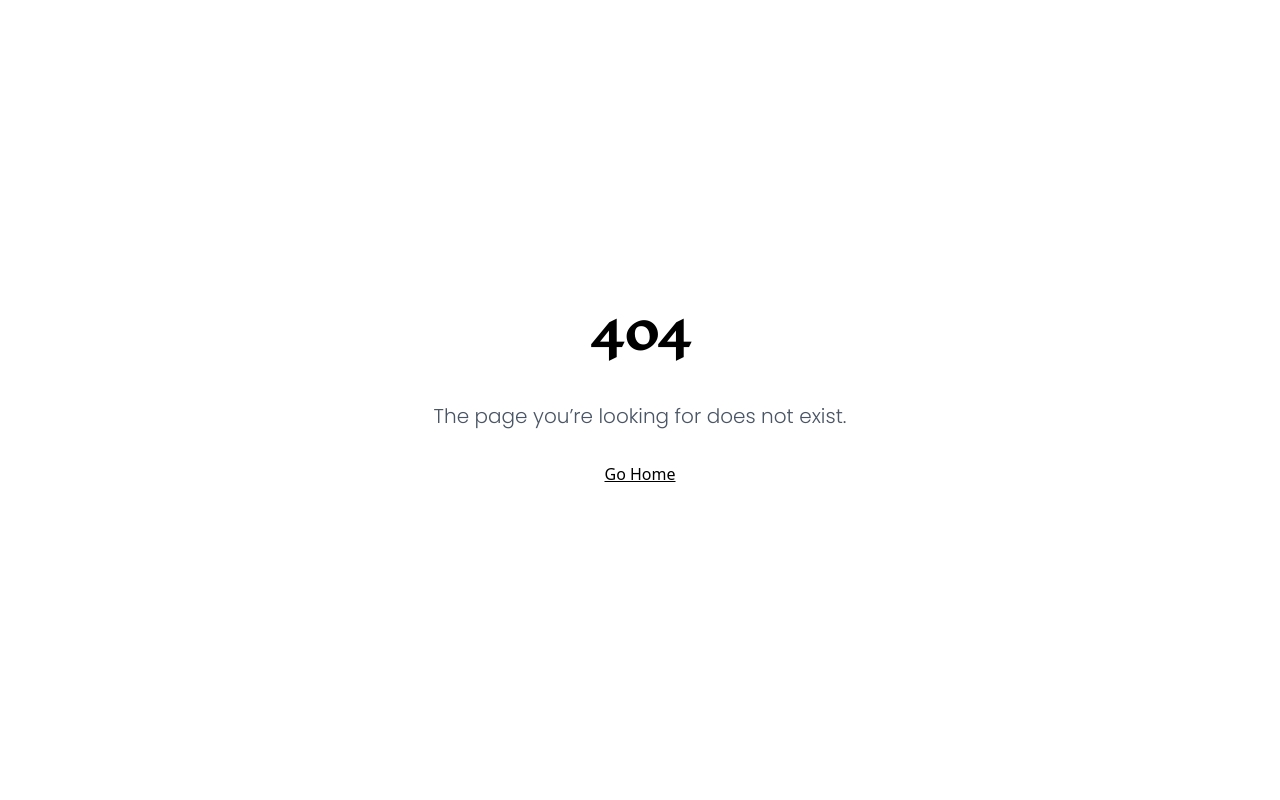
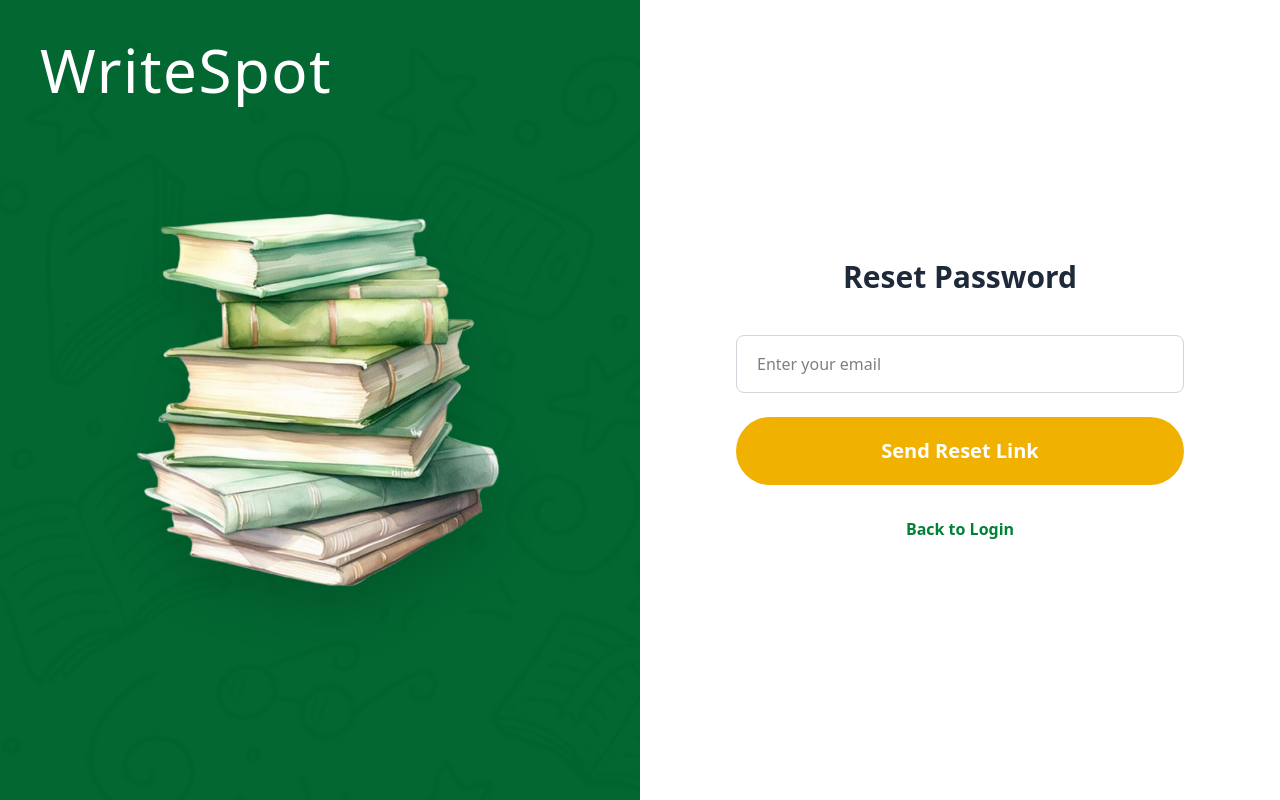
Before and after one commit to Sihas01/writespot-frontend, a React (Vite) app: page /forgot-password in a window 1280 px wide. Before the commit this address had no page. Built offline with nearby package versions, Linux system fonts and the light colour scheme.

Commit message:
Add password reset functionality
Introduced ForgotPassword and ResetPassword pages for handling password reset requests and updates. Updated App.jsx to include new routes for password reset flow. Improved VerifyOTP page to prevent multiple auto-resend triggers using useRef.

```diff
--- a/src/App.jsx
+++ b/src/App.jsx
@@ -14,6 +14,8 @@ import AuthorIndexPage from "./pages/AuthorIndexPage";
 import ReaderPortal from "./pages/ReaderPortal";
 import ReaderHome from "./pages/ReaderHome";
 import Store from "./pages/Store";
+import ForgotPassword from "./pages/ForgotPassword";
+import ResetPassword from "./pages/ResetPassword";
 
 
 function App() {
@@ -29,6 +31,8 @@ function App() {
           <Route path="/registration" element={<Registration />} />
           <Route path="/login" element={<Login />} />
           <Route path="/verify-otp" element={<VerifyOTP />} />
+          <Route path="/forgot-password" element={<ForgotPassword />} />
+          <Route path="/reset-password/:token" element={<ResetPassword />} />
 
 
           {/* Author portal */}
--- /dev/null
+++ b/src/pages/ForgotPassword.jsx
@@ -0,0 +1,75 @@
+import React, { useState } from "react";
+import { Link } from "react-router-dom";
+import axios from "axios";
+import logo from "../assets/images/logo.png";
+import pattern from "../assets/images/pattern.png";
+
+export default function ForgotPassword() {
+  const [email, setEmail] = useState("");
+  const [message, setMessage] = useState("");
+  const [loading, setLoading] = useState(false);
+
+  const handleSubmit = async (e) => {
+    e.preventDefault();
+    setLoading(true);
+    try {
+      const res = await axios.post(`${import.meta.env.VITE_API_URL}/api/auth/forgot-password`, { email });
+      setMessage(res.data.msg);
+    } catch (err) {
+      setMessage("Something went wrong. Try again.");
+    }
+    setLoading(false);
+  };
+
+  return (
+    <div className="flex min-h-screen">
+      {/* LEFT SIDE - GREEN PATTERN */}
+      <div
+        className="relative w-1/2 bg-green-800 flex flex-col justify-center items-center overflow-hidden"
+        style={{ backgroundImage: `url(${pattern})`, backgroundSize: "cover" }}
+      >
+        <div className="absolute inset-0 bg-green-800/70"></div>
+        <h1 className="absolute top-10 left-10 text-6xl font-light text-white tracking-wide z-20">
+          WriteSpot
+        </h1>
+        <img src={logo} alt="Logo" className="w-96 z-10 drop-shadow-2xl" />
+      </div>
+
+      {/* RIGHT SIDE - FORM */}
+      <div className="w-1/2 bg-white flex items-center justify-center px-20">
+        <div className="w-full max-w-md">
+          <h2 className="text-3xl font-bold text-center mb-10 text-gray-800">Reset Password</h2>
+
+          <form onSubmit={handleSubmit}>
+            <input
+              type="email"
+              placeholder="Enter your email"
+              value={email}
+              onChange={(e) => setEmail(e.target.value)}
+              className="w-full border border-gray-300 rounded-lg px-5 py-4 mb-6 text-base"
+              required
+            />
+
+            <button
+              type="submit"
+              disabled={loading}
+              className="w-full bg-yellow-500 hover:bg-yellow-600 text-white font-bold text-xl py-5 rounded-full transition disabled:opacity-70"
+            >
+              {loading ? "Sending..." : "Send Reset Link"}
+            </button>
+          </form>
+
+          {message && (
+            <p className="mt-6 text-center text-green-700 font-medium">{message}</p>
+          )}
+
+          <p className="text-center mt-8 text-gray-600">
+            <Link to="/login" className="text-green-700 font-bold hover:underline">
+              Back to Login
+            </Link>
+          </p>
+        </div>
+      </div>
+    </div>
+  );
+}
--- /dev/null
+++ b/src/pages/ResetPassword.jsx
@@ -0,0 +1,91 @@
+import React, { useState } from "react";
+import { useParams, useNavigate } from "react-router-dom";
+import axios from "axios";
+import logo from "../assets/images/logo.png";
+import pattern from "../assets/images/pattern.png";
+
+export default function ResetPassword() {
+  const { token } = useParams();
+  const navigate = useNavigate();
+  const [password, setPassword] = useState("");
+  const [confirmPassword, setConfirmPassword] = useState("");
+  const [message, setMessage] = useState("");
+  const [loading, setLoading] = useState(false);
+
+  const handleSubmit = async (e) => {
+    e.preventDefault();
+    if (password !== confirmPassword) {
+      setMessage("Passwords do not match");
+      return;
+    }
+    setLoading(true);
+    try {
+      const res = await axios.post(`${import.meta.env.VITE_API_URL}/api/auth/reset-password/${token}`, {
+        password,
+        confirmPassword,
+      });
+      setMessage(res.data.msg);
+      setTimeout(() => navigate("/login"), 3000);
+    } catch (err) {
+      setMessage(err.response?.data?.msg || "Invalid or expired link");
+    }
+    setLoading(false);
+  };
+
+  return (
+    <div className="flex min-h-screen">
+      {/* LEFT SIDE */}
+      <div
+        className="relative w-1/2 bg-green-800 flex flex-col justify-center items-center overflow-hidden"
+        style={{ backgroundImage: `url(${pattern})`, backgroundSize: "cover" }}
+      >
+        <div className="absolute inset-0 bg-green-800/70"></div>
+        <h1 className="absolute top-10 left-10 text-6xl font-light text-white tracking-wide z-20">
+          WriteSpot
+        </h1>
+        <img src={logo} alt="Logo" className="w-96 z-10 drop-shadow-2xl" />
+      </div>
+
+      {/* RIGHT SIDE */}
+      <div className="w-1/2 bg-white flex items-center justify-center px-20">
+        <div className="w-full max-w-md">
+          <h2 className="text-3xl font-bold text-center mb-10 text-gray-800">Set New Password</h2>
+
+          <form onSubmit={handleSubmit}>
+            <input
+              type="password"
+              placeholder="New Password"
+              value={password}
+              onChange={(e) => setPassword(e.target.value)}
+              className="w-full border border-gray-300 rounded-lg px-5 py-4 mb-5 text-base"
+              required
+              minLength="6"
+            />
+            <input
+              type="password"
+              placeholder="Confirm Password"
+              value={confirmPassword}
+              onChange={(e) => setConfirmPassword(e.target.value)}
+              className="w-full border border-gray-300 rounded-lg px-5 py-4 mb-8 text-base"
+              required
+            />
+
+            <button
+              type="submit"
+              disabled={loading}
+              className="w-full bg-yellow-500 hover:bg-yellow-600 text-white font-bold text-xl py-5 rounded-full transition disabled:opacity-70"
+            >
+              {loading ? "Updating..." : "Update Password"}
+            </button>
+          </form>
+
+          {message && (
+            <p className={`mt-6 text-center font-medium ${message.includes("successful") ? "text-green-700" : "text-red-600"}`}>
+              {message}
+            </p>
+          )}
+        </div>
+      </div>
+    </div>
+  );
+}
--- a/src/pages/VerifyOTP.jsx
+++ b/src/pages/VerifyOTP.jsx
@@ -1,4 +1,4 @@
-import React, { useState, useEffect } from "react";
+import React, { useState, useEffect, useRef } from "react";
 import { useLocation, useNavigate } from "react-router-dom";
 import axios from "axios";
 import logo from "../assets/images/logo.png";
@@ -16,11 +16,18 @@ export default function VerifyOTP() {
   const autoResend = location.state?.autoResend;
 
   // Auto-resend OTP when coming from login modal
-  useEffect(() => {
-    if (autoResend && email && email !== "your email") {
-      handleResend();
-    }
-  }, []);
+  const [otpSent, setOtpSent] = useState(false);
+
+const didRun = useRef(false);
+
+useEffect(() => {
+  if (autoResend && !didRun.current) {
+    didRun.current = true;
+    handleResend();
+  }
+}, [autoResend]);
+
+
 
   const handleVerify = async (e) => {
     e.preventDefault();
```
